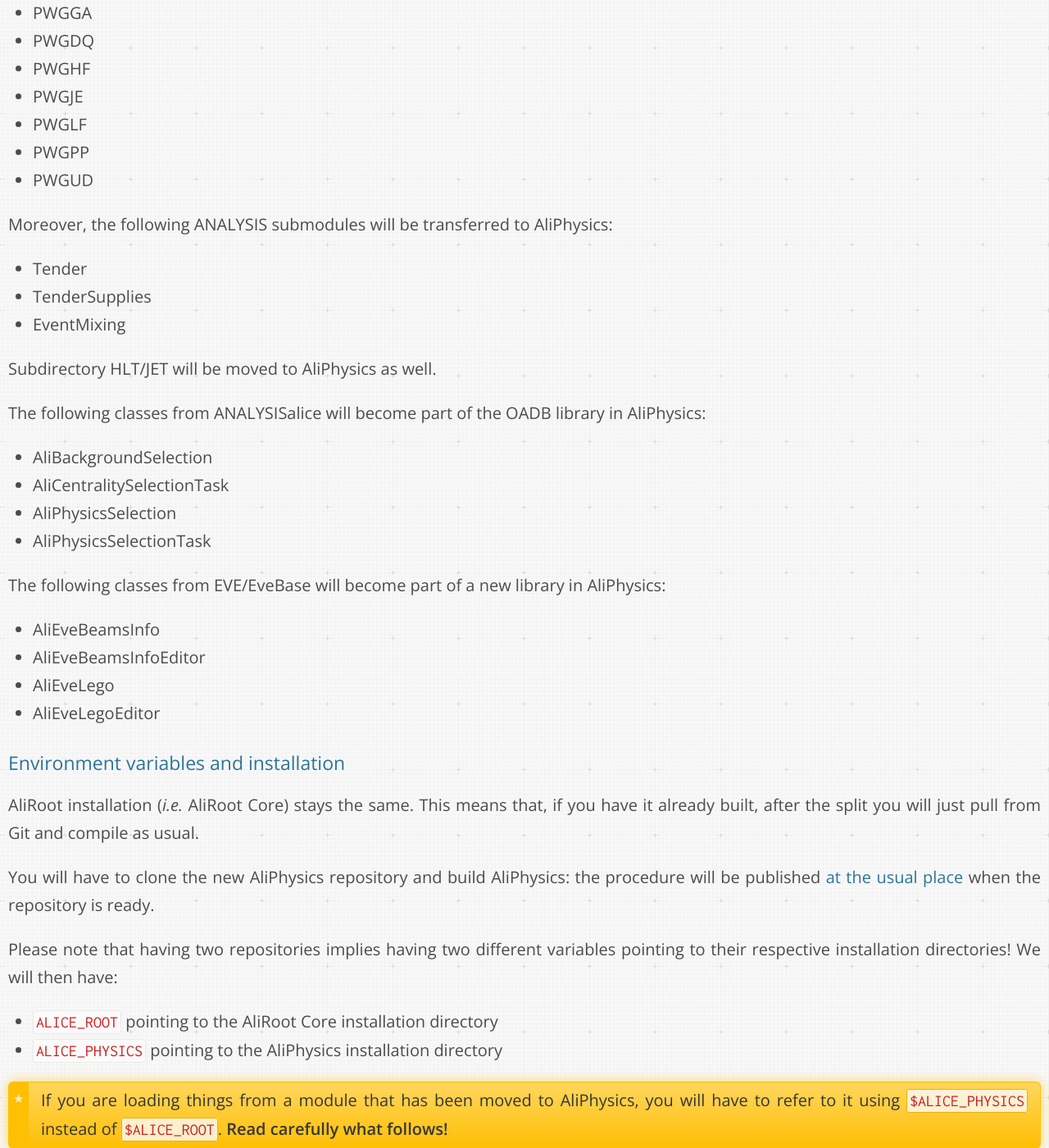
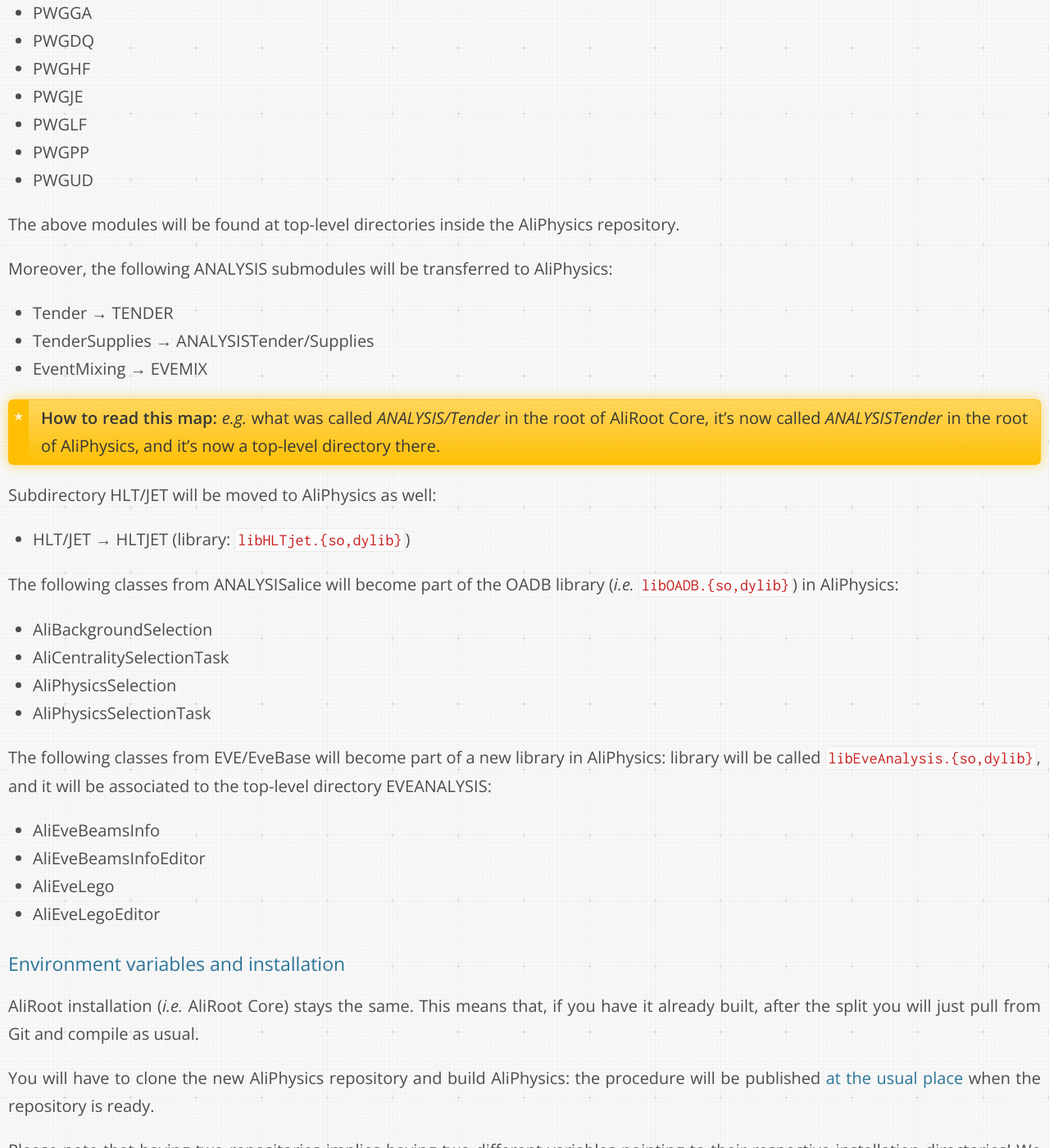
Before and after one commit to dberzano/dberzano.github.io, a Jekyll site: the page built from _posts/2015-01-14-aliroot-split.md, in a window 1280 px wide and 1400 px high, scrolled down 1062 px. Shown: the whole window at 82% size. Built offline with Jekyll 4.4.1, drawn with Linux system fonts in a browser that asks for light colours; Markdown is read by kramdown in place of the engine named in the settings.

Commit message:
Post: split path/lib maps

```diff
--- a/_posts/2015-01-14-aliroot-split.md
+++ b/_posts/2015-01-14-aliroot-split.md
@@ -35,17 +35,26 @@
  * PWGPP
  * PWGUD
 
+The above modules will be found at top-level directories inside the AliPhysics
+repository.
+
 Moreover, the following **ANALYSIS submodules** will be transferred to
 AliPhysics:
 
- * Tender
- * TenderSupplies
- * EventMixing
+ * Tender → TENDER
+ * TenderSupplies → ANALYSISTender/Supplies
+ * EventMixing → EVEMIX
 
-Subdirectory **HLT/JET** will be moved to AliPhysics as well.
+> **How to read this map:** *e.g.* what was called *ANALYSIS/Tender* in the root
+> of AliRoot Core, it's now called *ANALYSISTender* in the root of AliPhysics,
+> and it's now a top-level directory there.
+
+Subdirectory **HLT/JET** will be moved to AliPhysics as well:
+
+ * HLT/JET → HLTJET (library: `libHLTjet.{so,dylib}`)
 
 The following classes from **ANALYSISalice** will become part of the
-**OADB library** in AliPhysics:
+**OADB library** (*i.e.* `libOADB.{so,dylib}`) in AliPhysics:
 
  * AliBackgroundSelection
  * AliCentralitySelectionTask
@@ -53,7 +62,8 @@
  * AliPhysicsSelectionTask
 
 The following classes from **EVE/EveBase** will become part of a new library in
-AliPhysics:
+AliPhysics: library will be called `libEveAnalysis.{so,dylib}`, and it will be
+associated to the top-level directory **EVEANALYSIS**:
 
  * AliEveBeamsInfo
  * AliEveBeamsInfoEditor
```
